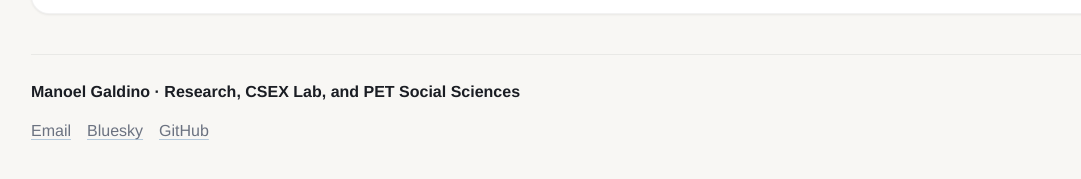
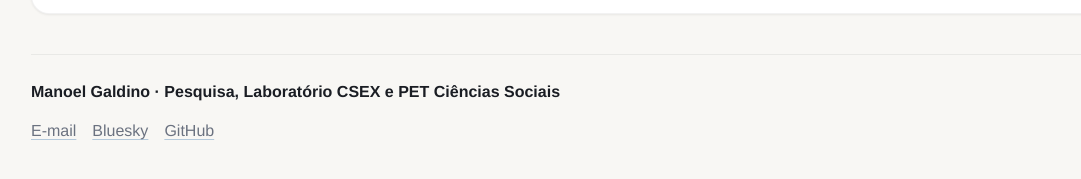
Before and after one commit to mgaldino/mgaldino.github.io, a Jekyll site: the page built from index.md, in a window 1280 px wide and 900 px high, scrolled down 1422 px. Shown: the part 715-894 px from the top of the window, without its empty margins (49-1130 px from the left). Built offline with Jekyll 4.4.1, drawn with Linux system fonts in a browser that asks for light colours; some of the changed text lies outside the part shown.

Commit message:
Fix language toggle bug: use direct comparison instead of assign
The Liquid `assign is_en = page.language == 'en'` was always
evaluating as truthy, causing PT pages to render with EN labels.
Replace with direct `if page.language == 'en'` checks.

Co-Authored-By: Claude Opus 4.6 <noreply@anthropic.com>

```diff
--- a/_layouts/default.html
+++ b/_layouts/default.html
@@ -15,10 +15,9 @@
     <link rel="stylesheet" href="{{ '/assets/main.css' | relative_url }}">
   </head>
   <body>
-    {% assign is_en = page.language == 'en' %}
     {% assign clean_url = page.url | replace: 'index.html', '' %}
 
-    {% if is_en %}
+    {% if page.language == 'en' %}
       {% assign home_url = '/en/' %}
       {% assign research_url = '/en/research/' %}
       {% assign csex_url = '/en/csex/' %}
@@ -84,7 +83,7 @@
 
         <div class="header-actions">
           {% if page.alt_lang_url %}
-            <a class="btn btn-ghost" href="{{ page.alt_lang_url | relative_url }}">{% if is_en %}PT{% else %}EN{% endif %}</a>
+            <a class="btn btn-ghost" href="{{ page.alt_lang_url | relative_url }}">{% if page.language == 'en' %}PT{% else %}EN{% endif %}</a>
           {% endif %}
           <a class="btn btn-ghost" href="{{ site.cv_url }}">{{ cv_label }}</a>
           <a class="btn btn-solid" href="mailto:{{ site.email }}">{{ contact_label }}</a>
```
